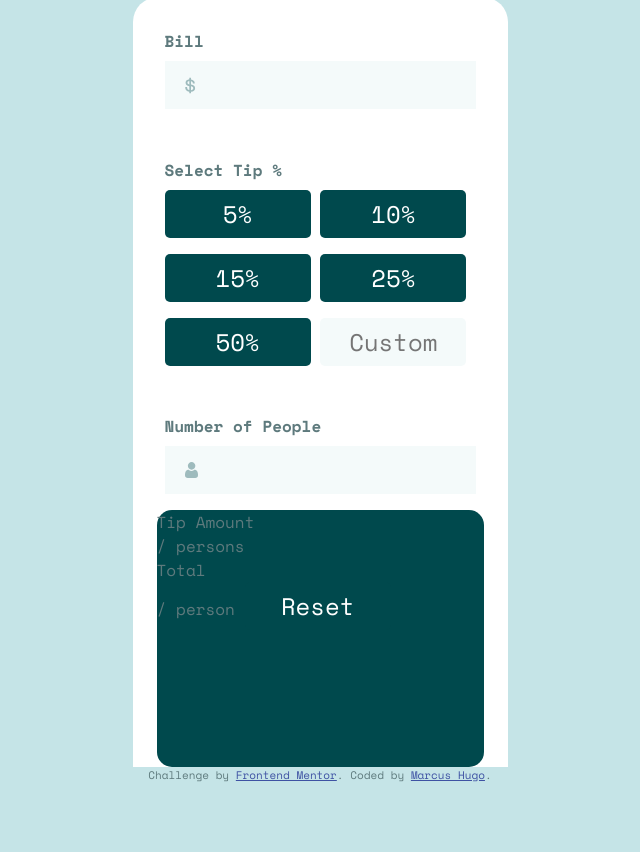
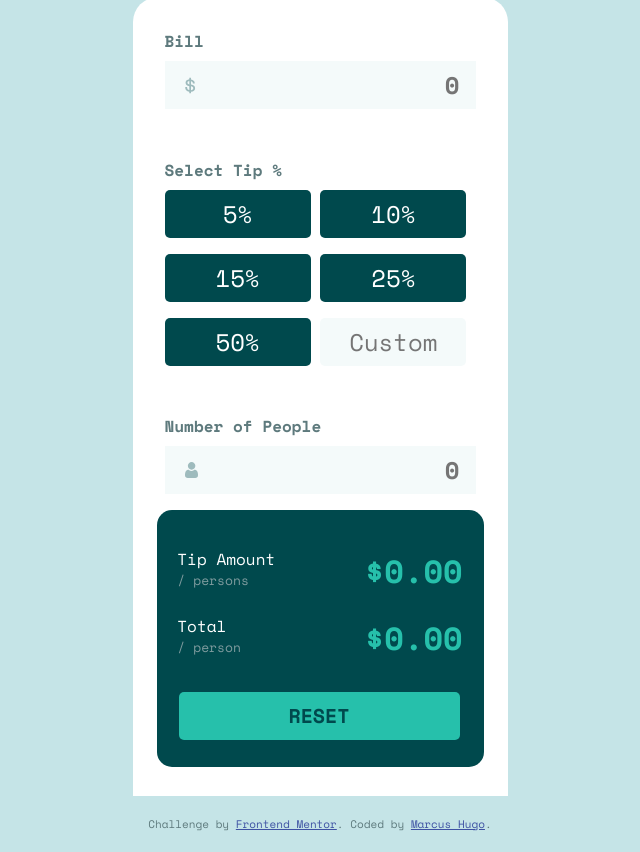
Before and after one commit to marcus-hugo/tip-calculator-app-main, a plain HTML site: page index.html in a window 1280 px wide. Shown: the part 137-989 px from the top of the page, without its empty margins (320-960 px from the left). Before the commit the page ends 921 px from the top, so only its background shows below. Drawn offline with nearby package versions, Linux system fonts and the light colour scheme.

Commit message:
updated html and css

```diff
--- a/css/styles.css
+++ b/css/styles.css
@@ -109,9 +109,10 @@ header img {
 
 .calculator-container {
     background: var(--white);
-    border-radius: 25px 25px 0px 0px;
+    border-radius: 25px 25px 0 0;
     max-width: 375px;
     margin: 0 auto;
+    padding-bottom: 1.8rem;
 }
 
 .inputs-container {
@@ -135,6 +136,11 @@ h3 {
     display: block;
     width: 100%;
     height: 48px;
+    outline: none;
+    text-align: right;
+    padding-right: 1rem;
+    font-weight: 700;
+    font-size: 24px;
 }
 
 .icon-dollar,
@@ -165,6 +171,7 @@ button {
     text-align: center;
     font-size: 24px;
     color: var(--very-dark-cyan);
+    outline: none;
 }
 
 /* calculations section */
@@ -176,10 +183,61 @@ button {
     border-radius: 15px;
 }
 
+
+
+#reset {
+    width: 281px;
+    height: 48px;
+    background: var(--strong-cyan);
+    color: var(--very-dark-cyan);
+    font-weight: 700;
+    font-size: 20px;
+    text-transform: uppercase;
+    margin: 0 22px;
+}
+
+
+
+.tip-amount-container {
+    padding: 2.3rem 1.3rem 1.2rem 1.3rem;
+}
+
+.total-container {
+    padding: 0 1.3rem 1.9rem 1.3rem;
+}
+
+/* grid */
+.tip-amount-container, .total-container {
+    display: grid;
+    grid-template-rows: 1fr 1fr;
+    grid-template-columns: 1fr 1fr;
+}
+
+.tip-amount, .total {
+    color: var(--white);
+    grid-area: 1/1/2/2;
+}
+
+small {
+    font-size: 13px;
+    color: var(--dark-grayish-cyan);
+    grid-area: 2/1/3/2;
+}
+
+#tip-value, #total-value {
+    font-weight: 700;
+    font-size: 32px;
+    color: var(--strong-cyan);
+    grid-area: 1/2/3/3;
+    justify-self: end;
+}
+
 /* Footer */
+
 .attribution {
     font-size: 11px;
     text-align: center;
+    padding: 20px;
 }
 
 .attribution a {
--- a/index.html
+++ b/index.html
@@ -23,40 +23,51 @@
   </header>
 
   <main>
-    <div class="calculator-container">
+    <form class="calculator-container">
       <div class="inputs-container">
 
         <h1>Bill</h1>
         <label for="bill"></label>
-        <input type="text" id="bill">
+        <input type="text" id="bill" placeholder="0">
+
         <img class="icon-dollar" src="images/icon-dollar.svg" alt="">
 
         <h2>Select Tip %</h2>
-        <button>5%</button>
-        <button>10%</button>
-        <button>15%</button>
-        <button>25%</button>
-        <button>50%</button>
+        <button type="button" id="5%">5%</button>
+        <button type="button" id="10%">10%</button>
+        <button type="button" id="15%">15%</button>
+        <button type="button" id="25%">25%</button>
+        <button type="button" id="50%">50%</button>
 
         <label for="custom"></label>
         <input type="text" id="custom" placeholder="Custom">
 
         <h3>Number of People</h3>
         <label for="num-people"></label>
-        <input type="text" id="num-people">
+        <input type="text" id="num-people" placeholder="0">
         <img class="icon-person" src="images/icon-person.svg" alt="">
       </div>
 
       <div class="calculations-container">
-        <p>Tip Amount</p>
-        <span>/ persons</span>
 
-        <p>Total</p>
-        <span>/ person</span>
-        <button>Reset</button>
+
+          <div class="tip-amount-container">
+            <p class="tip-amount">Tip Amount</p>
+            <small>/ persons</small>
+            <span id="tip-value">$0.00</span>
+          </div>
+
+          <div class="total-container">
+            <p class="total">Total</p>
+            <small>/ person</small>
+            <span id="total-value">$0.00</span>
+          </div>
+
+
+        <button id="reset" type="reset">Reset</button>
       </div>
 
-    </div>
+    </form>
   </main>
 
   <footer class="attribution">
```
